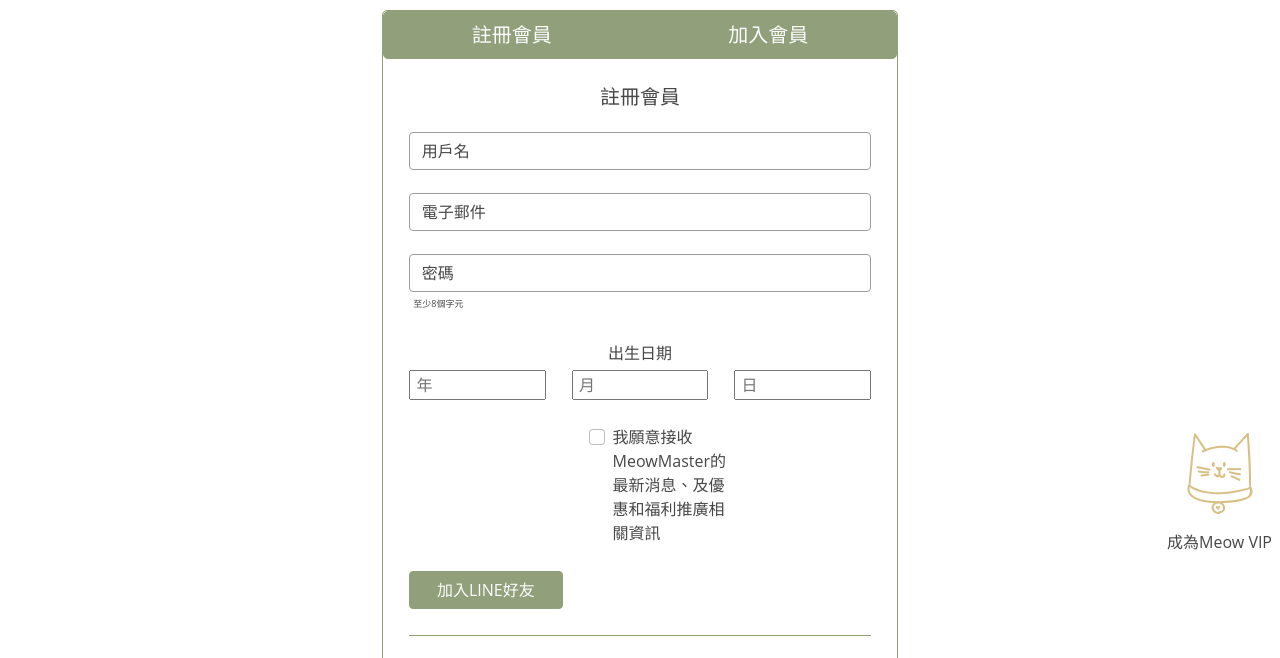
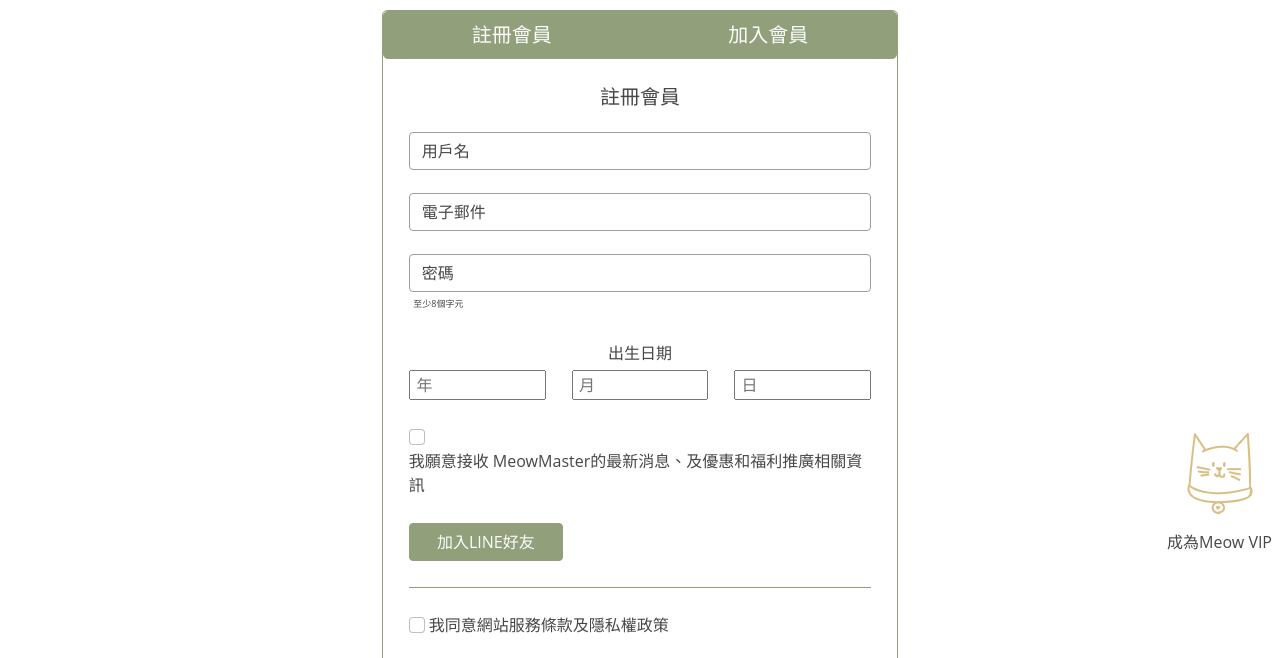
Before and after one commit to tw30006/meowmaster_project, a website: page MeowMaster/signup.html in a window 1280 px wide. Shown: the part 90-748 px from the top of the page. Drawn offline with nearby package versions, Linux system fonts and the light colour scheme.

Commit message:
update signup css

```diff
--- a/MeowMaster/signup.html
+++ b/MeowMaster/signup.html
@@ -32,13 +32,13 @@
                         <input type="text" placeholder="月" class="birthday-style month">
                         <input type="text" placeholder="日" class="birthday-style day">
                     </div>
-                    <div class="lg-3 form-check">
+                    <div class="lg-3 check-agree">
                         <input type="checkbox" class="form-check-input" id="exampleCheck1">
                         <label class="form-check-label" for="exampleCheck1">我願意接收 MeowMaster的最新消息、及優惠和福利推廣相關資訊</label>
                     </div>
                     <button type="submit" class="btn btn-primary btn-line">加入LINE好友</button>
                     <div class="link-top"></div>
-                    <div class="lg-3 form-check">
+                    <div class="lg-3 check-agree">
                         <input type="checkbox" class="form-check-input" id="exampleCheck1">
                         <label class="form-check-label" for="exampleCheck1">我同意網站服務條款及隱私權政策</label>
                     </div>
--- a/scss/_signup.scss
+++ b/scss/_signup.scss
@@ -41,7 +41,7 @@
     width: 26.5%;
     padding-left: 1%;
 }
-.form-check{
+.check-agree{
     margin: 5%;
 }
 .btn-line{
```
Also changed, not shown: scss/all.css.
